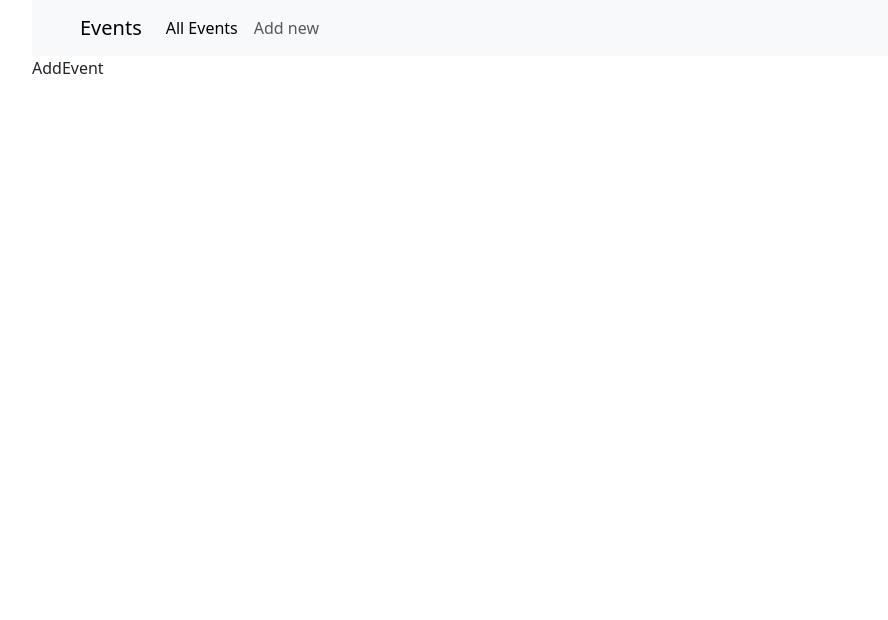
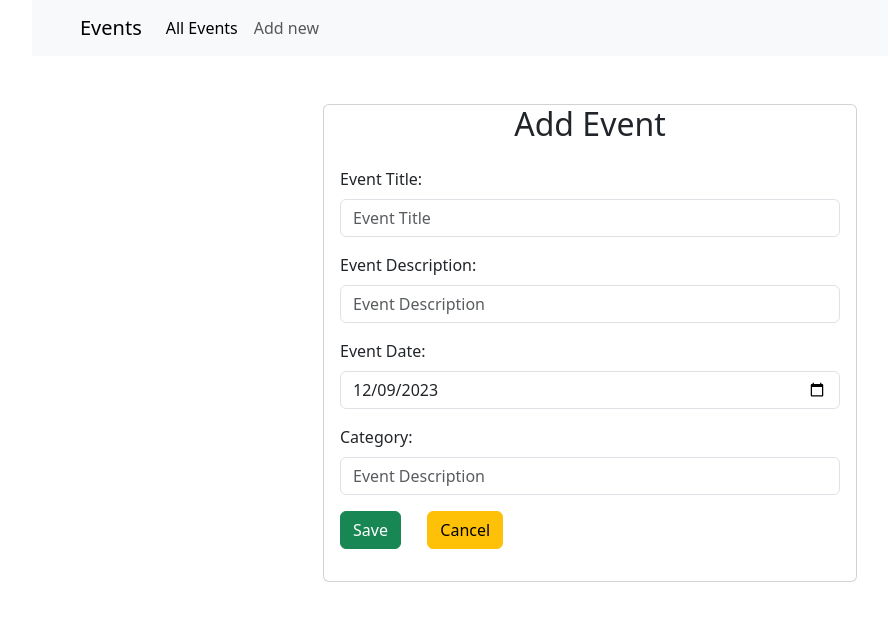
Before and after one commit to Paimen85/palvelinohjelmointi-crud, a React (Create React App) app in the folder frontend/: page /add-event in a window 1280 px wide. Shown: the top 620 px of the page, without its empty margins (50-938 px from the left). Built offline with nearby package versions, Linux system fonts and the light colour scheme.

Commit message:
AddEvent component finnished, EventService file modified

```diff
--- a/frontend/src/components/AddEvent.jsx
+++ b/frontend/src/components/AddEvent.jsx
@@ -1,9 +1,142 @@
-import React from 'react'
+import React, { useState } from "react";
+import { Link, useNavigate } from "react-router-dom";
+import EventService from "../services/EventService";
 
 const AddEvent = () => {
+  const navigate = useNavigate();
+
+  const [event, setEvent] = useState({
+    eventTitle: "",
+    eventDescription: "",
+    eventDate: new Date(),
+    category: "",
+  });
+
+  const changeTitleHandler = (e) => {
+    setEvent({ ...event, eventTitle: e.target.value });
+  };
+
+  const changeDescriptionHandler = (e) => {
+    setEvent({ ...event, eventDescription: e.target.value });
+  };
+
+  const changeDateHandler = (e) => {
+    setEvent({ ...event, eventDate: new Date(e.target.value) });
+  };
+
+  const changeCategoryHandler = (e) => {
+    setEvent({ ...event, category: e.target.value });
+  };
+
+  const addEvent = async (e) => {
+    e.preventDefault();
+    await EventService.addEvent(event)
+      .then((res) => {
+        navigate("/events");
+        console.log(event);
+      })
+      .catch(function (error) {
+        console.log(error);
+      });
+  };
+
   return (
-    <div>AddEvent</div>
-  )
-}
+    <div>
+      <div className="container">
+        <div className="row">
+          <div className="col-sm-6 mt-5 offset-md-3">
+            <div className="card">
+              <h2 className="text-center">Add Event</h2>
+              <div className="card-body">
+                <form onSubmit={(e) => addEvent(e)}>
+                  <div className="form-group mb-3">
+                    <label htmlFor="eventTitle" className="form-label">
+                      Event Title:
+                    </label>
+                    <input
+                      type="text"
+                      name="eventTitle"
+                      className="form-control"
+                      placeholder="Event Title"
+                      value={event.title}
+                      onChange={(e) => changeTitleHandler(e)}
+                      required
+                    />
+                  </div>
+                  <div className="form-group mb-3">
+                    <label htmlFor="eventDescription" className="form-label">
+                      Event Description:
+                    </label>
+                    <input
+                      type="text"
+                      name="eventDescription"
+                      className="form-control"
+                      placeholder="Event Description"
+                      value={event.description}
+                      onChange={(e) => changeDescriptionHandler(e)}
+                      required
+                    />
+                  </div>
+                  <div className="form-group mb-3">
+                    <label htmlFor="eventDate" className="form-label">
+                      Event Date:
+                    </label>
+                    <input
+                      type="date"
+                      name="eventDate"
+                      className="form-control"
+                      value={
+                        event.eventDate.getFullYear().toString() +
+                        "-" +
+                        (event.eventDate.getMonth() + 1).toString().padStart(2, 0) +
+                        "-" +
+                        event.eventDate.getDate().toString().padStart(2, 0)
+                      }
+                      placeholder="dd-mm-yyyy"
+                      min="2020-01-01"
+                      max="2030-12-31"
+                      required
+                      onChange={(e) => changeDateHandler(e)}
+                    />
+                  </div>
+                  <div className="form-group mb-3">
+                    <label htmlFor="eventDescription" className="form-label">
+                      Category:
+                    </label>
+                    <input
+                      type="text"
+                      name="eventDescription"
+                      className="form-control"
+                      value={event.category}
+                      placeholder="Event Description"
+                      required
+                      onChange={(e) => changeCategoryHandler(e)}
+                    />
+                  </div>
+                  <div className="row mb-3">
+                    <div className="col-sm-2">
+                      <button type="submit" className="btn btn-success">
+                        Save
+                      </button>
+                    </div>
+                    <div className="col-sm-2">
+                      <Link
+                        type="submit"
+                        className="btn btn-warning"
+                        to={"/events"}
+                      >
+                        Cancel
+                      </Link>
+                    </div>
+                  </div>
+                </form>
+              </div>
+            </div>
+          </div>
+        </div>
+      </div>
+    </div>
+  );
+};
 
-export default AddEvent
+export default AddEvent;
--- a/frontend/src/components/ListEventComponent.jsx
+++ b/frontend/src/components/ListEventComponent.jsx
@@ -1,5 +1,6 @@
 import React, { useEffect, useState } from "react";
 import EventService from "../services/EventService";
+import { Link } from "react-router-dom";
 
 const ListEventComponent = () => {
   const [events, setEvents] = useState([]);
@@ -11,25 +12,24 @@ const ListEventComponent = () => {
   const loadEvents = async () =>
     await EventService.getEvents().then((res) => {
       setEvents(res.data);
-      console.log(res);
     });
 
   return (
     <div className="container">
       <h2 className="text-center mt-5">All Events</h2>
       <div className="row">
-        <table className="table table-hover">
+        <table className="table table-hover table-bordered">
           <thead>
-            <tr>
+            <tr className="text-center">
               <th>ID</th>
               <th>Event Title</th>
               <th>Event Description</th>
               <th>Event Date</th>
               <th>Category</th>
-              <th>Action</th>
+              <th colSpan="2">Action</th>
             </tr>
           </thead>
-          <tbody>
+          <tbody className="text-center">
             {events.map((event, index) => (
               <tr key={event.id}>
                 <th scope="row" key={index}>
@@ -39,8 +39,10 @@ const ListEventComponent = () => {
                 <td>{event.eventDescription}</td>
                 <td>{event.eventDate}</td>
                 <td>{event.category}</td>
-                <td>Edit</td>
-                <td>Delete</td>
+                <td className="mx-2">
+                  <Link className="btn btn-warning" to={"/edit-event"}>Edit</Link>
+                </td>
+                <td className="mx-2"><button className="btn btn-danger">Delete</button></td>
               </tr>
             ))}
           </tbody>
--- a/frontend/src/services/EventService.js
+++ b/frontend/src/services/EventService.js
@@ -6,6 +6,9 @@ class EventService {
   getEvents() {
     return  axios.get(EVENT_API_BASE_URL);
   }
+  addEvent(event) {
+    return axios.post(EVENT_API_BASE_URL, event);
+  }
 }
 
 export default new EventService();
--- /dev/null
+++ b/package.json
@@ -0,0 +1,5 @@
+{
+  "dependencies": {
+    "react-datepicker": "^4.24.0"
+  }
+}
```
